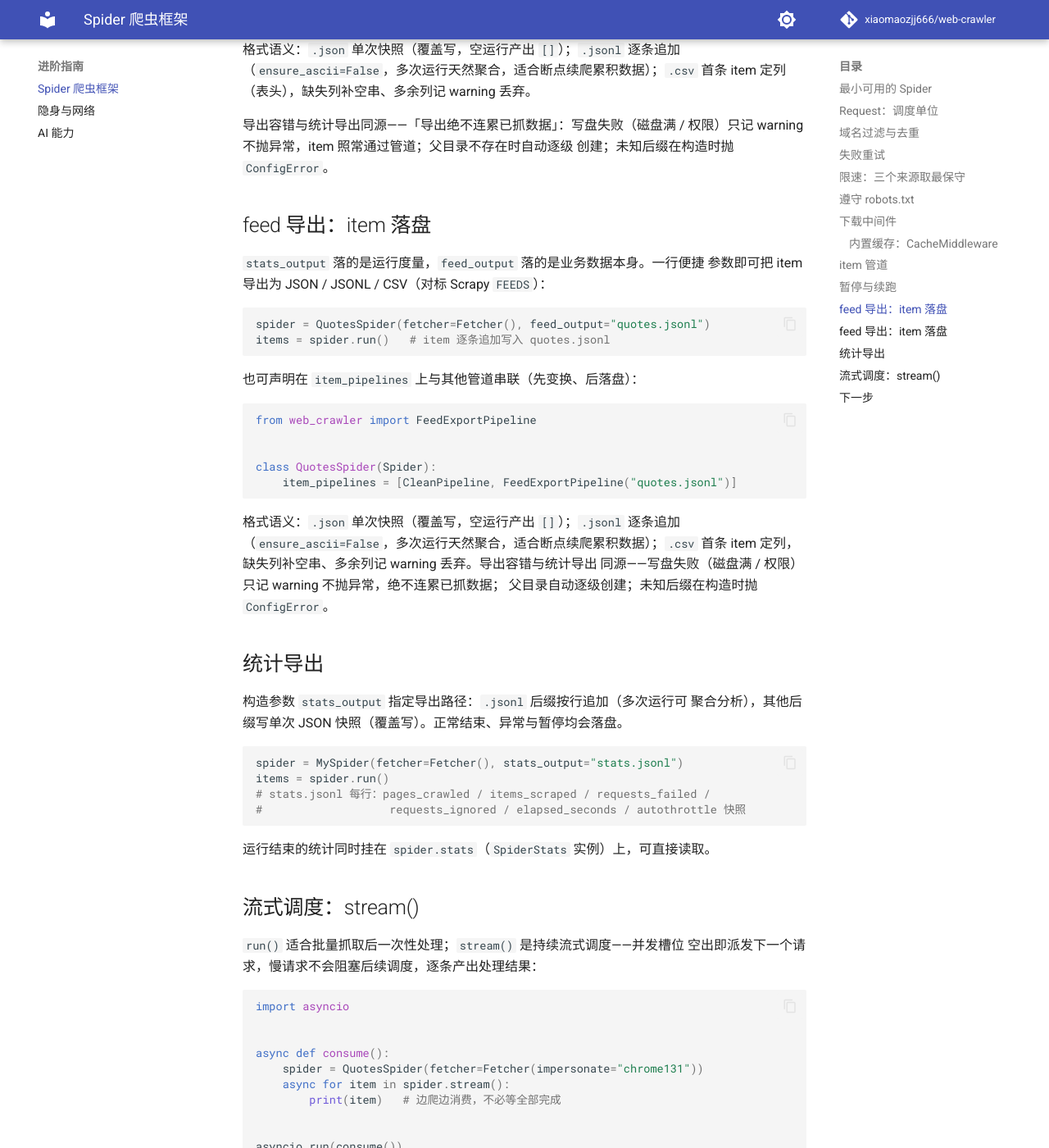
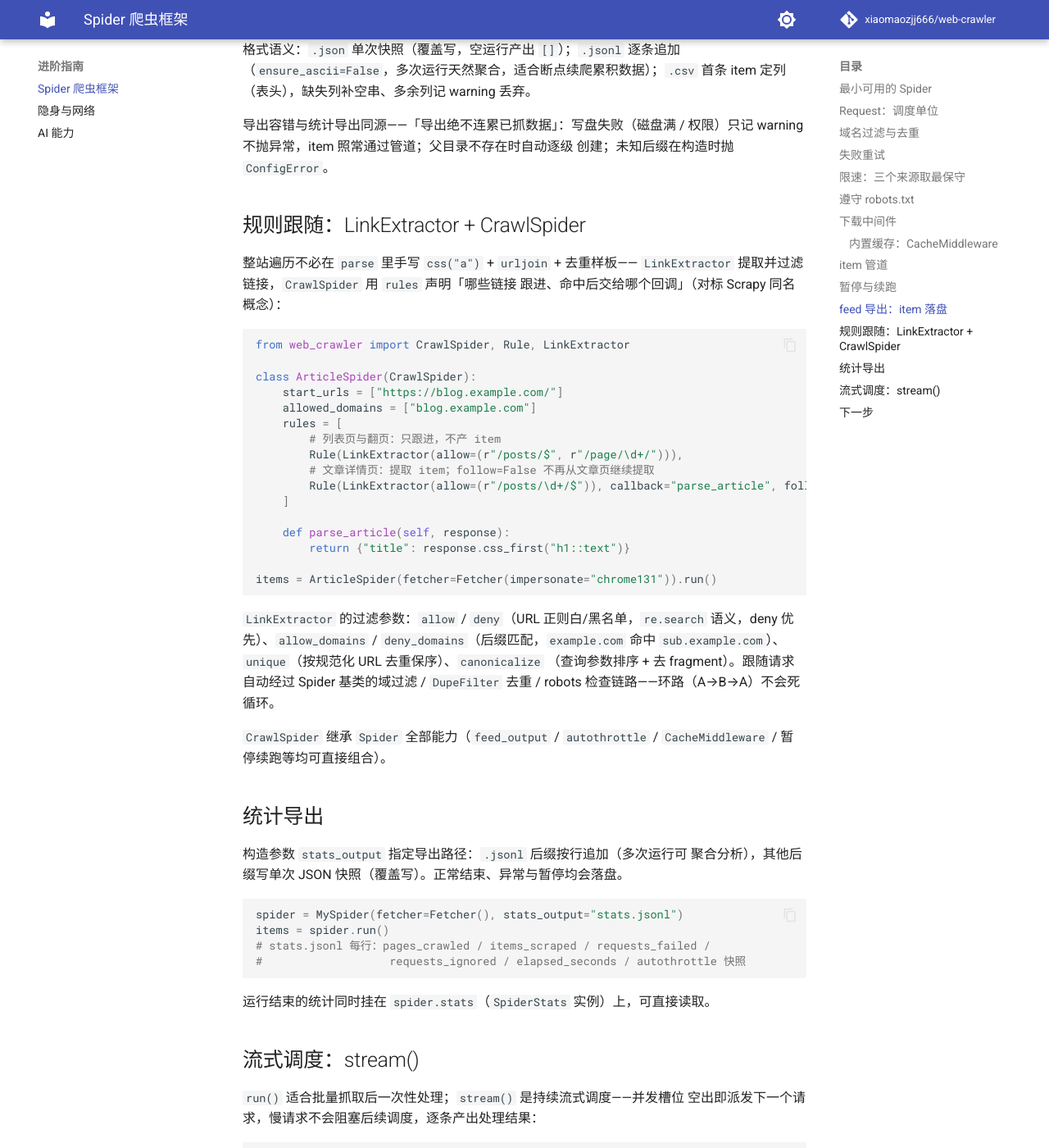
Before and after one commit to xiaomaozjj666/web-crawler, an MkDocs documentation site: the page built from docs/guides/spider.md, in a window 1280 px wide and 1400 px high, scrolled down 5245 px. Shown: the whole window at 82% size. Built offline with MkDocs 1.6.1 and Material for MkDocs 9.7.7, drawn with Linux system fonts in a browser that asks for light colours; comment, search, counter and statistics services are not loaded.

Commit message:
chore(release): 0.6.0
版本三处同步（pyproject/__init__/CHANGELOG）；CHANGELOG 段落顺序
规范为 Keep-a-Changelog（Added/Changed/Fixed/Removed，合并重复的
Changed 段）；补录本轮新能力（FeedExportPipeline/LinkExtractor/
CrawlSpider/retry 补强/文档站扩容）；api-reference 补 4 个新符号至
63 指令全量覆盖；guides/spider 修重复节并补规则跟随章节；README
功能特性同步。

发版内容：46+ 条目积累近两个月——SessionPool/CacheMiddleware/
AutoThrottle/统一异常体系/ImageCaptchaSolver/Feed 导出/规则跟随
爬虫/SSRF 纵深加固/性能优化/文档站扩容

````diff
--- a/docs/guides/spider.md
+++ b/docs/guides/spider.md
@@ -242,31 +242,39 @@ class QuotesSpider(Spider):
 权限）只记 warning 不抛异常，item 照常通过管道；父目录不存在时自动逐级
 创建；未知后缀在构造时抛 `ConfigError`。
 
-## feed 导出：item 落盘
+## 规则跟随：LinkExtractor + CrawlSpider
 
-`stats_output` 落的是运行度量，`feed_output` 落的是业务数据本身。一行便捷
-参数即可把 item 导出为 JSON / JSONL / CSV（对标 Scrapy `FEEDS`）：
+整站遍历不必在 `parse` 里手写 `css("a")` + `urljoin` + 去重样板——
+`LinkExtractor` 提取并过滤链接，`CrawlSpider` 用 `rules` 声明「哪些链接
+跟进、命中后交给哪个回调」（对标 Scrapy 同名概念）：
 
 ```python
-spider = QuotesSpider(fetcher=Fetcher(), feed_output="quotes.jsonl")
-items = spider.run()   # item 逐条追加写入 quotes.jsonl
+from web_crawler import CrawlSpider, Rule, LinkExtractor
+
+class ArticleSpider(CrawlSpider):
+    start_urls = ["https://blog.example.com/"]
+    allowed_domains = ["blog.example.com"]
+    rules = [
+        # 列表页与翻页：只跟进，不产 item
+        Rule(LinkExtractor(allow=(r"/posts/$", r"/page/\d+/"))),
+        # 文章详情页：提取 item；follow=False 不再从文章页继续提取
+        Rule(LinkExtractor(allow=(r"/posts/\d+/$")), callback="parse_article", follow=False),
+    ]
+
+    def parse_article(self, response):
+        return {"title": response.css_first("h1::text")}
+
+items = ArticleSpider(fetcher=Fetcher(impersonate="chrome131")).run()
 ```
 
-也可声明在 `item_pipelines` 上与其他管道串联（先变换、后落盘）：
+`LinkExtractor` 的过滤参数：`allow` / `deny`（URL 正则白/黑名单，`re.search`
+语义，deny 优先）、`allow_domains` / `deny_domains`（后缀匹配，`example.com`
+命中 `sub.example.com`）、`unique`（按规范化 URL 去重保序）、`canonicalize`
+（查询参数排序 + 去 fragment）。跟随请求自动经过 Spider 基类的域过滤 /
+`DupeFilter` 去重 / robots 检查链路——环路（A→B→A）不会死循环。
 
-```python
-from web_crawler import FeedExportPipeline
-
-
-class QuotesSpider(Spider):
-    item_pipelines = [CleanPipeline, FeedExportPipeline("quotes.jsonl")]
-```
-
-格式语义：`.json` 单次快照（覆盖写，空运行产出 `[]`）；`.jsonl` 逐条追加
-（`ensure_ascii=False`，多次运行天然聚合，适合断点续爬累积数据）；`.csv`
-首条 item 定列，缺失列补空串、多余列记 warning 丢弃。导出容错与统计导出
-同源——写盘失败（磁盘满 / 权限）只记 warning 不抛异常，绝不连累已抓数据；
-父目录自动逐级创建；未知后缀在构造时抛 `ConfigError`。
+`CrawlSpider` 继承 `Spider` 全部能力（`feed_output` / `autothrottle` /
+`CacheMiddleware` / 暂停续跑等均可直接组合）。
 
 ## 统计导出
 
--- a/pyproject.toml
+++ b/pyproject.toml
@@ -1,6 +1,6 @@
 [project]
 name = "web-crawler"
-version = "0.5.1"
+version = "0.6.0"
 description = "A Scrapling-aligned stealth web scraping library: adaptive selectors, TLS-fingerprint HTTP, JS rendering, and a spider framework."
 requires-python = ">=3.10"
 readme = "README.md"
--- a/src/web_crawler/__init__.py
+++ b/src/web_crawler/__init__.py
@@ -42,7 +42,7 @@ from __future__ import annotations
 
 from typing import TYPE_CHECKING, Any
 
-__version__ = "0.5.1"
+__version__ = "0.6.0"
 __author__ = "web-crawler contributors"
 
 # 公开符号名 -> (模块路径, 属性名) 的映射。
````
Also changed, not shown: CHANGELOG.md (+70 -58 lines), README.md (+1 -1 lines), docs/api-reference.md (+16 -0 lines).
